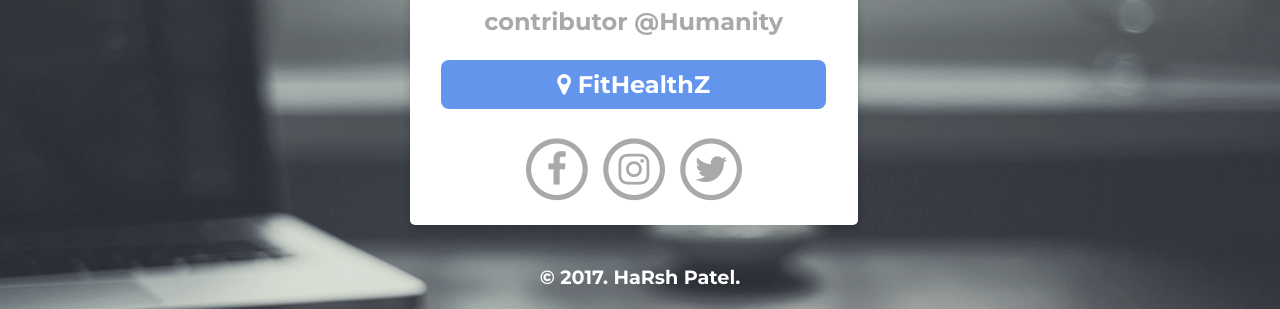
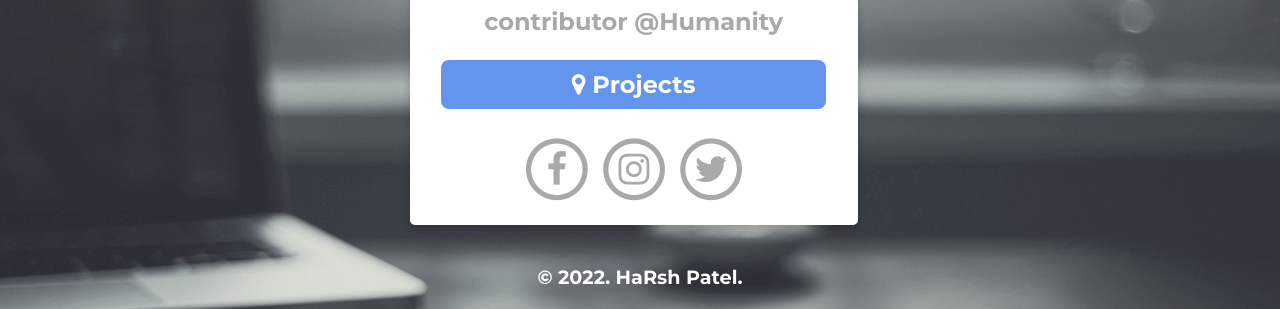
Before and after one commit to HRSPATEL/harsh.github.io, a plain HTML site: page index.html in a window 1280 px wide. Shown: the part 321-630 px from the top of the page. Drawn offline with Linux system fonts and the light colour scheme.

Commit message:
Update index.html

```diff
--- a/index.html
+++ b/index.html
@@ -24,7 +24,7 @@
             HaRsh Patel
          </div>
          <p class="subtitle">contributor @Humanity</p>
-         <p class="location"><i class="fa fa-map-marker"> </i><a href="https://fithealthz.com/" target="_blank"> FitHealthZ</a>
+         <p class="location"><i class="fa fa-map-marker"> </i><a href="https://fithealthz.com/" target="_blank"> Projects</a>
          </p>
          <p class="icons animated pulse">
 
@@ -52,7 +52,7 @@
       </div>
       <!--footer-->
       <footer class="animated fadeIn">
-         &copy; 2017. HaRsh Patel.
+         &copy; 2022. HaRsh Patel.
       </footer>
    </body>
 </html>
```
